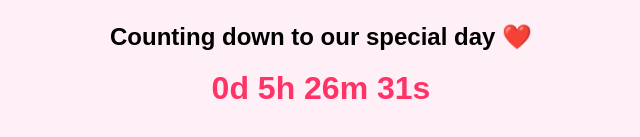
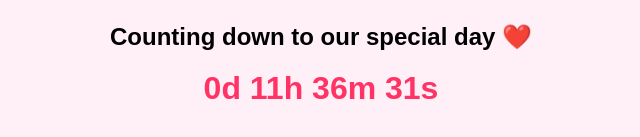
Before and after one commit to vishwaverse0460/Aug-14, a plain HTML site: page index.html in a window 1280 px wide. Shown: the part 355-492 px from the top of the page, without its empty margins (319-959 px from the left). Drawn offline with nearby package versions, Linux system fonts and the light colour scheme.

Commit message:
Update index.html

```diff
--- a/index.html
+++ b/index.html
@@ -209,7 +209,7 @@ AOS.init();
 
 
 /* Countdown Logic */
-const targetDate = new Date("2025-08-14T01:10:00"); // <-- Change date
+const targetDate = new Date("2025-08-14T07:20:00"); // <-- Change date
 const countdownEl = document.getElementById("countdown");
 const enterBtn = document.getElementById("enterBtn");
 const landing = document.getElementById("landing");
```
